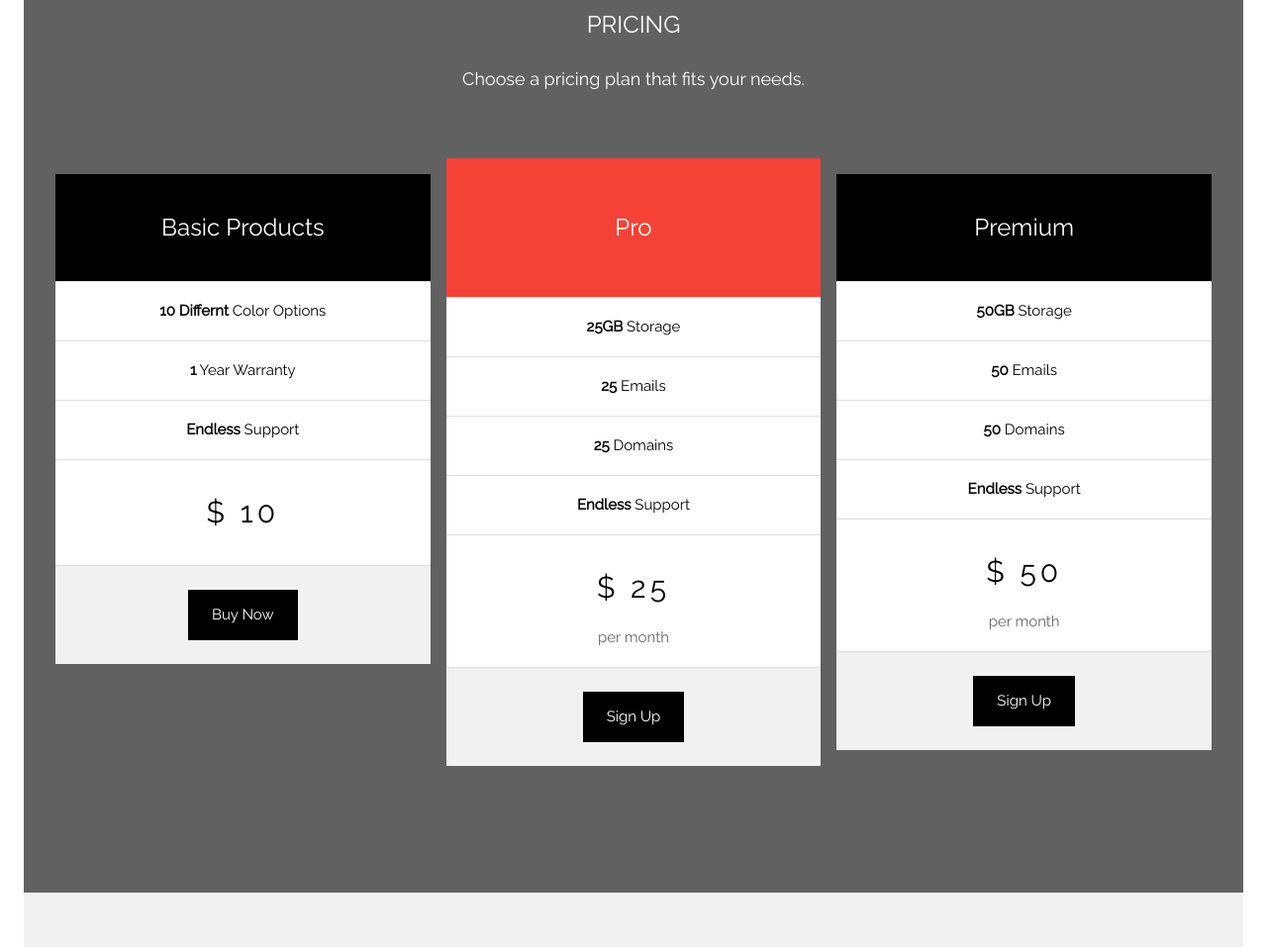
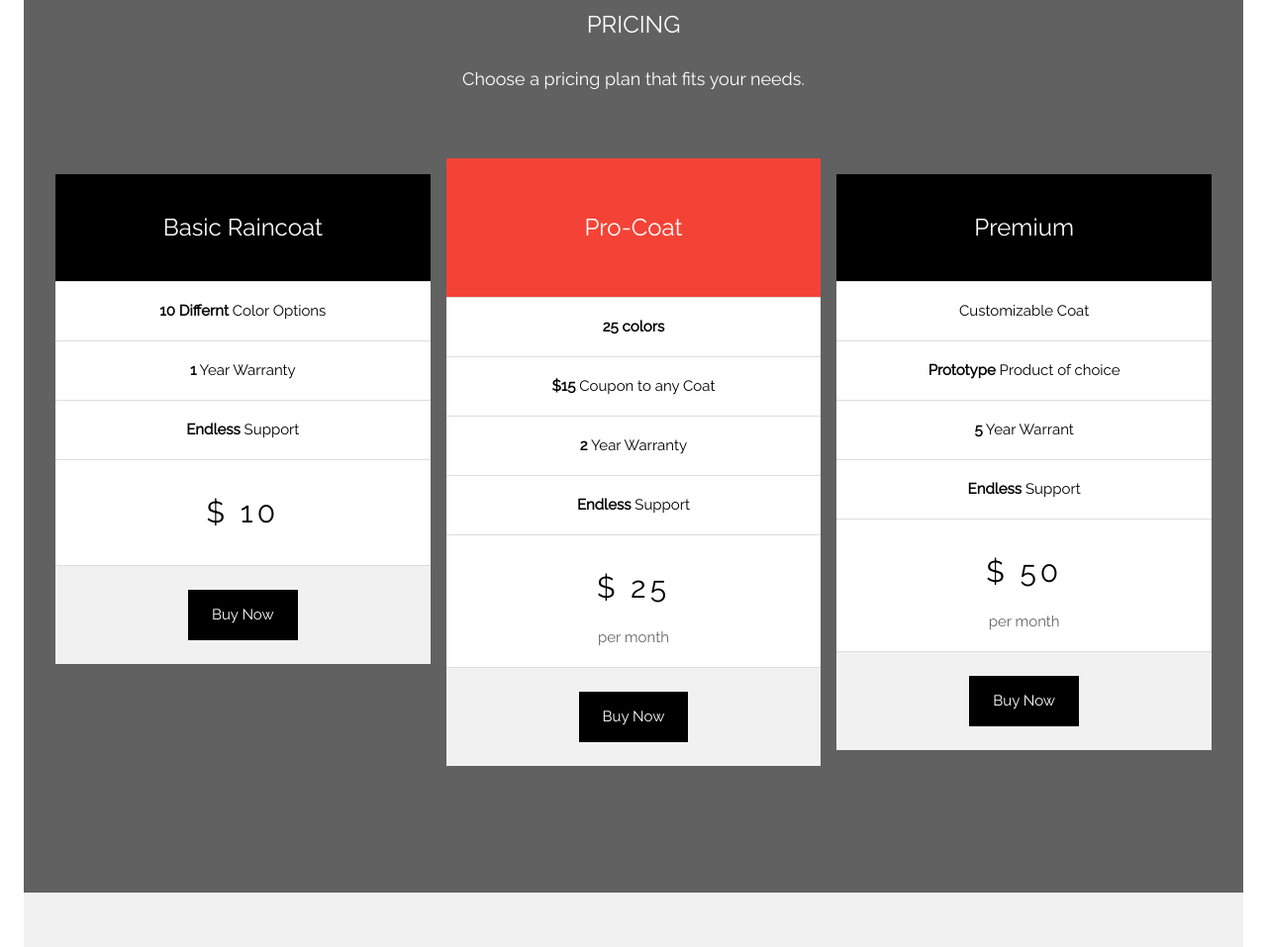
Before and after one commit to ava-lucas-ava/4-product-Haydar-DeSantis, a plain HTML site: page index.html in a window 1280 px wide. Shown: the part 4458-5415 px from the top of the page at 99% size. Drawn offline with nearby package versions, Linux system fonts and the light colour scheme.

Commit message:
Update index.html

```diff
--- a/index.html
+++ b/index.html
@@ -234,7 +234,7 @@
   <div class="w3-row-padding" style="margin-top:64px">
     <div class="w3-third w3-section">
       <ul class="w3-ul w3-white w3-hover-shadow">
-        <li class="w3-black w3-xlarge w3-padding-32">Basic Products</li>
+        <li class="w3-black w3-xlarge w3-padding-32">Basic Raincoat</li>
         <li class="w3-padding-16"><b>10 Differnt</b> Color Options</li>
         <li class="w3-padding-16"><b>1</b> Year Warranty</li>
         <li class="w3-padding-16"><b>Endless</b> Support</li>
@@ -248,33 +248,33 @@
     </div>
     <div class="w3-third">
       <ul class="w3-ul w3-white w3-hover-shadow">
-        <li class="w3-red w3-xlarge w3-padding-48">Pro</li>
-        <li class="w3-padding-16"><b>25GB</b> Storage</li>
-        <li class="w3-padding-16"><b>25</b> Emails</li>
-        <li class="w3-padding-16"><b>25</b> Domains</li>
+        <li class="w3-red w3-xlarge w3-padding-48">Pro-Coat</li>
+        <li class="w3-padding-16"><b>25 colors</b></li>
+        <li class="w3-padding-16"><b>$15</b> Coupon to any Coat</li>
+        <li class="w3-padding-16"><b>2</b> Year Warranty</li>
         <li class="w3-padding-16"><b>Endless</b> Support</li>
         <li class="w3-padding-16">
           <h2 class="w3-wide">$ 25</h2>
           <span class="w3-opacity">per month</span>
         </li>
         <li class="w3-light-grey w3-padding-24">
-          <button class="w3-button w3-black w3-padding-large">Sign Up</button>
+          <button class="w3-button w3-black w3-padding-large">Buy Now</button>
         </li>
       </ul>
     </div>
     <div class="w3-third w3-section">
       <ul class="w3-ul w3-white w3-hover-shadow">
         <li class="w3-black w3-xlarge w3-padding-32">Premium</li>
-        <li class="w3-padding-16"><b>50GB</b> Storage</li>
-        <li class="w3-padding-16"><b>50</b> Emails</li>
-        <li class="w3-padding-16"><b>50</b> Domains</li>
+        <li class="w3-padding-16"><b></b> Customizable Coat</li>
+        <li class="w3-padding-16"><b>Prototype</b> Product of choice</li>
+        <li class="w3-padding-16"><b>5</b> Year Warrant</li>
         <li class="w3-padding-16"><b>Endless</b> Support</li>
         <li class="w3-padding-16">
           <h2 class="w3-wide">$ 50</h2>
           <span class="w3-opacity">per month</span>
         </li>
         <li class="w3-light-grey w3-padding-24">
-          <button class="w3-button w3-black w3-padding-large">Sign Up</button>
+          <button class="w3-button w3-black w3-padding-large">Buy Now</button>
         </li>
       </ul>
     </div>
```
